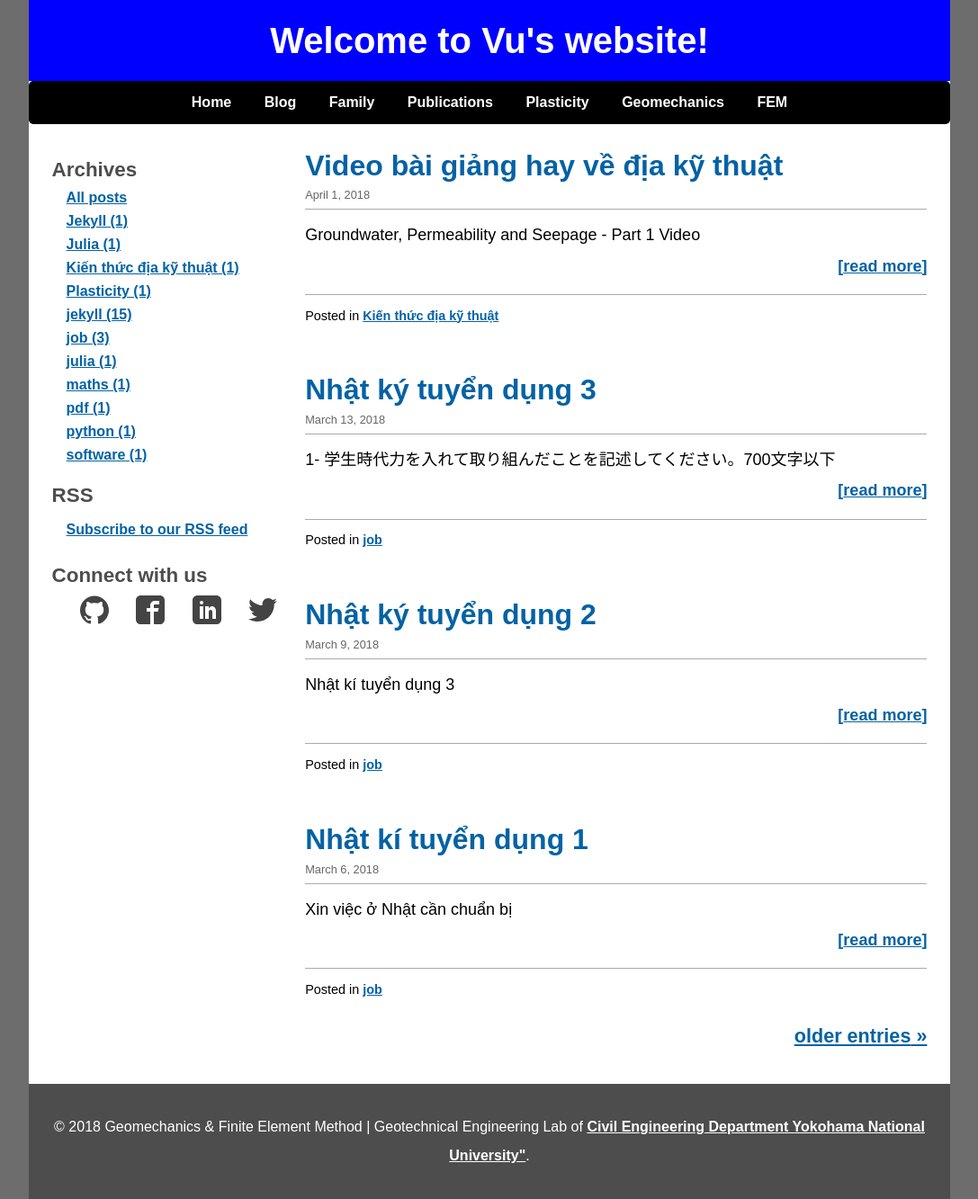
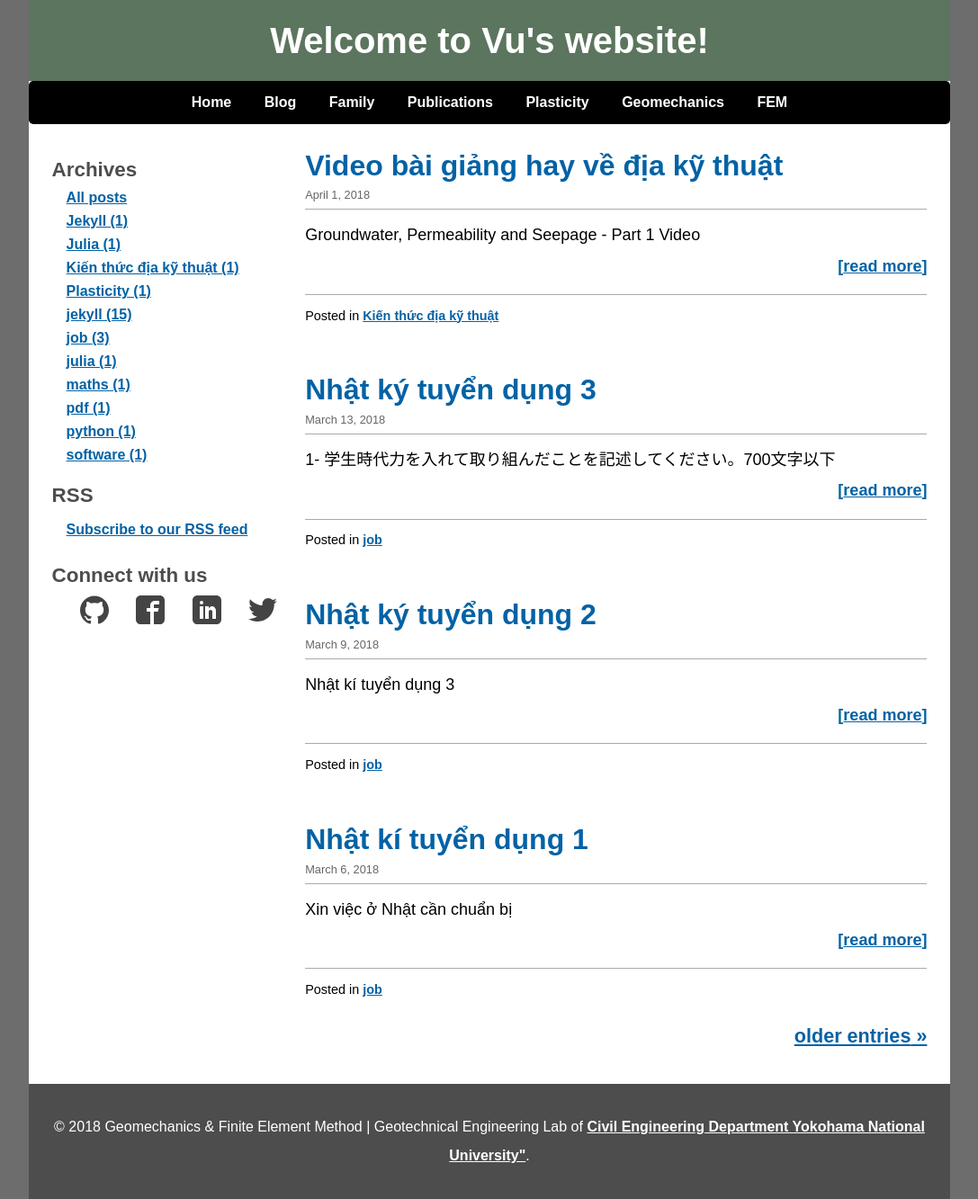
Before and after one commit to quangvunp/geomechanics, a Jekyll site: the page built from index.html, in a window 1280 px wide. Shown: the whole page at 90% size, without its empty margins (96-1183 px from the left). Built offline with Jekyll 4.4.1, drawn with Linux system fonts in a browser that asks for light colours; the list of posts is cut into pages by our own code.

Commit message:
Update main.css

```diff
--- a/css/main.css
+++ b/css/main.css
@@ -5,7 +5,7 @@
    header styles
 -----------------------------------------------------*/
 #header {
-	background-color: blue/* #5c755e; */;
+	background-color: #5c755e;
 	margin: 0px;
 	height: 90px;
 	border-radius: 0px;
```
